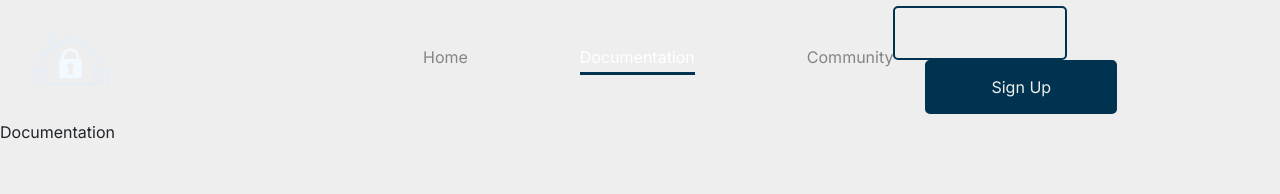
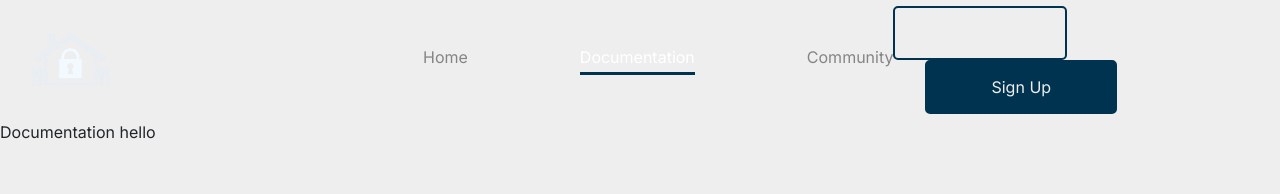
Before and after one commit to zuri-training/auth_wiki_team_10, a React (Create React App) app in the folder client/: page /docs in a window 1280 px wide. Shown: the top 194 px of the page. Built offline with nearby package versions, Linux system fonts and the light colour scheme.

Commit message:
test change

```diff
--- a/client/src/pages/documentation/Documentation.js
+++ b/client/src/pages/documentation/Documentation.js
@@ -5,7 +5,9 @@ const Documentation = () => {
   return (
     <div>
       <Navigation/>
-      Documentation</div>
+      Documentation
+      hello
+      </div>
   )
 }
 
```
